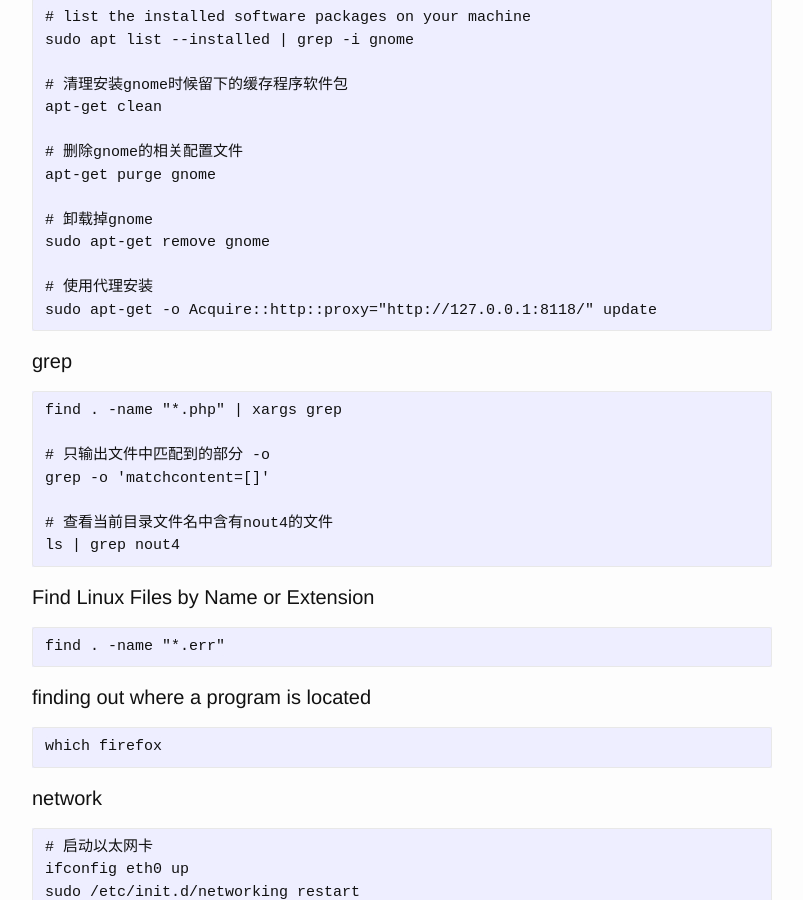
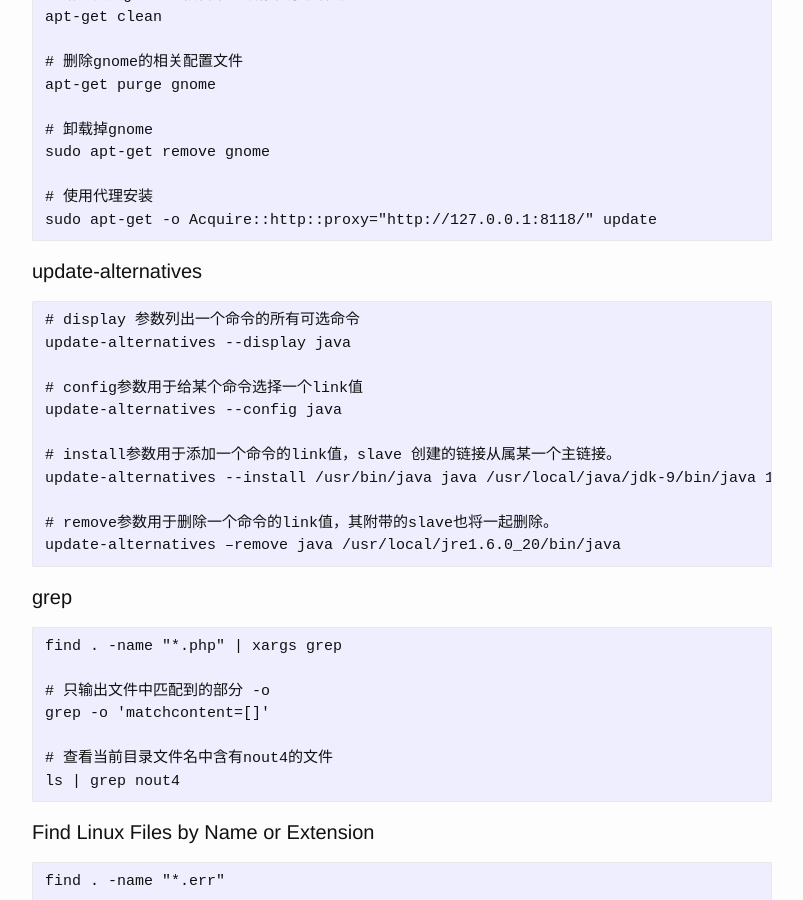
Before and after one commit to josephstalin117/josephstalin117.github.io, a Jekyll site: the page built from _posts/2016-04-04-linux.markdown, in a window 1280 px wide and 900 px high, scrolled down 2854 px. Shown: the whole window, without its empty margins (238-1041 px from the left). Built offline with Jekyll 4.4.1, drawn with Linux system fonts in a browser that asks for light colours.

Commit message:
add linux update-alternatives

````diff
--- a/_posts/2016-04-04-linux.markdown
+++ b/_posts/2016-04-04-linux.markdown
@@ -5,7 +5,7 @@ date:   2016-04-04 21:35:35 +0800
 categories: command
 ---
 
-## linux属性
+#### linux属性
 ```
 # 查看linux版本
 lsb_release -a
@@ -14,7 +14,7 @@ lsb_release -a
 /etc/apt/sources.list
 ```
 
-## 用户权限
+#### 用户权限
 
 ```
 # 查看所有用户
@@ -89,7 +89,7 @@ wall "hello, world!"
 sudo chmod u+s `which ping`
 ```
 
-## 进程管理
+#### 进程管理
 ```
 # 查看进程
 ps -ef |grep vsftpd
@@ -104,7 +104,7 @@ lsof -i:80
 lsof -p 7876
 ```
 
-## 标准输入输出
+#### 标准输入输出
 ```
 echo log > /dev/null 2>&1
 
@@ -120,7 +120,7 @@ echo log > /dev/null 2>&1
 &
 ```
 
-## ubuntu apt
+#### ubuntu apt
 
 ```
 # list the installed software packages on your machine
@@ -137,6 +137,21 @@ sudo apt-get remove gnome
 
 # 使用代理安装
 sudo apt-get -o Acquire::http::proxy="http://127.0.0.1:8118/" update
+```
+
+#### update-alternatives
+```
+# display 参数列出一个命令的所有可选命令
+update-alternatives --display java
+
+# config参数用于给某个命令选择一个link值
+update-alternatives --config java
+
+# install参数用于添加一个命令的link值，slave 创建的链接从属某一个主链接。
+update-alternatives --install /usr/bin/java java /usr/local/java/jdk-9/bin/java 1702
+
+# remove参数用于删除一个命令的link值，其附带的slave也将一起删除。
+update-alternatives –remove java /usr/local/jre1.6.0_20/bin/java
 ```
 
 #### grep
````
